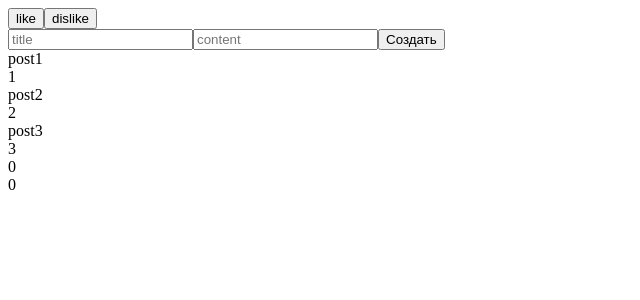
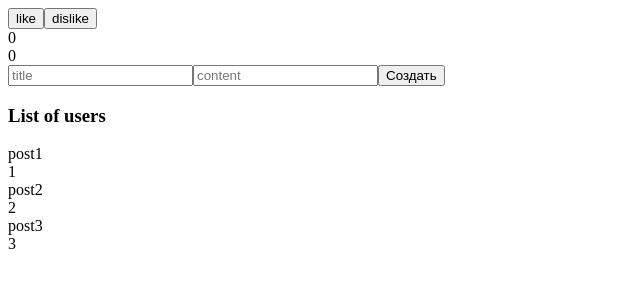
Before and after one commit to MaratSalakh/color_game, a Vue app: page / in a window 1280 px wide. Shown: the top 300 px of the page, without its empty margins (0-640 px from the left). Built offline with nearby package versions, Linux system fonts and the light colour scheme.

Commit message:
add postItem

```diff
--- a/src/App.vue
+++ b/src/App.vue
@@ -2,11 +2,11 @@
   <button @click="addLike">like</button>
   <button @click="addDislike">dislike</button>
 
-  <PostsForm></PostsForm>
-  <PostsList :posts="posts"></PostsList>
-
   <div>{{ likes }}</div>
   <div>{{ dislikes }}</div>
+
+  <PostsForm @create="createPost"></PostsForm>
+  <PostsList :posts="posts"></PostsList>
 </template>
 
 <script>
@@ -27,8 +27,6 @@ export default {
         { id: 2, title: "post2", content: 2 },
         { id: 3, title: "post3", content: 3 },
       ],
-      title: "",
-      content: "",
     };
   },
   methods: {
@@ -38,14 +36,8 @@ export default {
     addDislike() {
       this.dislikes += 1;
     },
-    createPost() {
-      this.posts.push({
-        id: Date.now(),
-        title: this.title,
-        content: this.content,
-      });
-      this.title = "";
-      this.content = "";
+    createPost(post) {
+      this.posts.push(post);
     },
   },
 };
--- /dev/null
+++ b/src/components/PostItem.vue
@@ -0,0 +1,19 @@
+<template>
+  <div>
+    <div>{{ post.title }}</div>
+    <div>{{ post.content }}</div>
+  </div>
+</template>
+
+<script>
+export default {
+  props: {
+    post: {
+      type: Object,
+      required: true,
+    },
+  },
+};
+</script>
+
+<style></style>
--- a/src/components/PostsForm.vue
+++ b/src/components/PostsForm.vue
@@ -3,7 +3,7 @@
     <input v-model="post.title" type="text" placeholder="title" />
     <input v-model="post.content" type="text" placeholder="content" />
 
-    <button>Создать</button>
+    <button @click="createPost">Создать</button>
   </form>
 </template>
 
@@ -17,6 +17,16 @@ export default {
       },
     };
   },
+  methods: {
+    createPost() {
+      this.post.id = Date.now();
+      this.$emit("create", this.post);
+      this.post = {
+        title: "",
+        content: "",
+      };
+    },
+  },
 };
 </script>
 
--- a/src/components/PostsList.vue
+++ b/src/components/PostsList.vue
@@ -1,12 +1,15 @@
 <template>
-  <div v-for="post in posts" :key="post.id">
-    <div>{{ post.title }}</div>
-    <div>{{ post.content }}</div>
+  <div>
+    <h3>List of users</h3>
+    <PostItem v-for="post in posts" :post="post" :key="post.id"></PostItem>
   </div>
 </template>
 
 <script>
+import PostItem from "./PostItem.vue";
+
 export default {
+  components: { PostItem },
   props: {
     posts: {
       type: Array,
```
